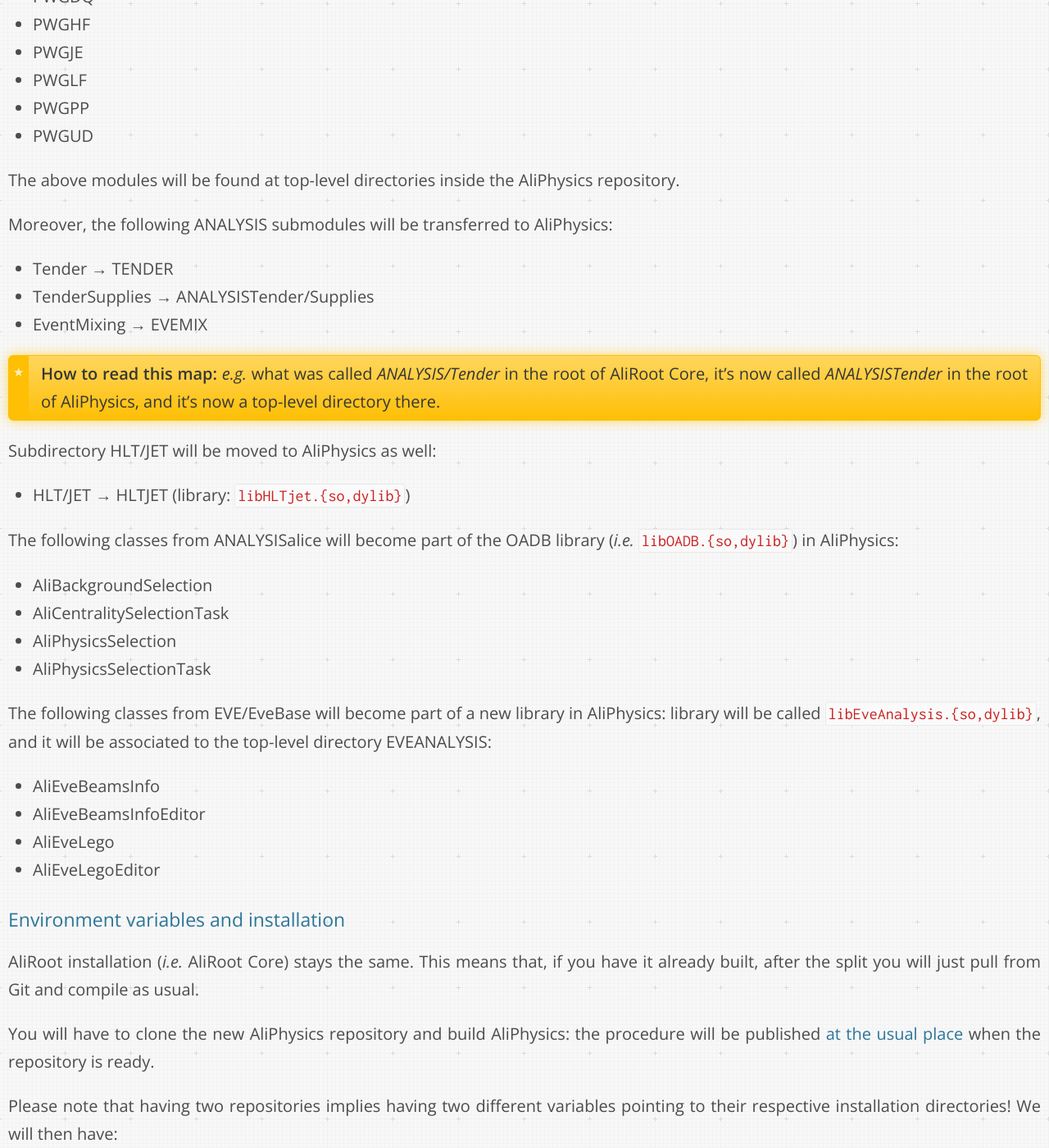
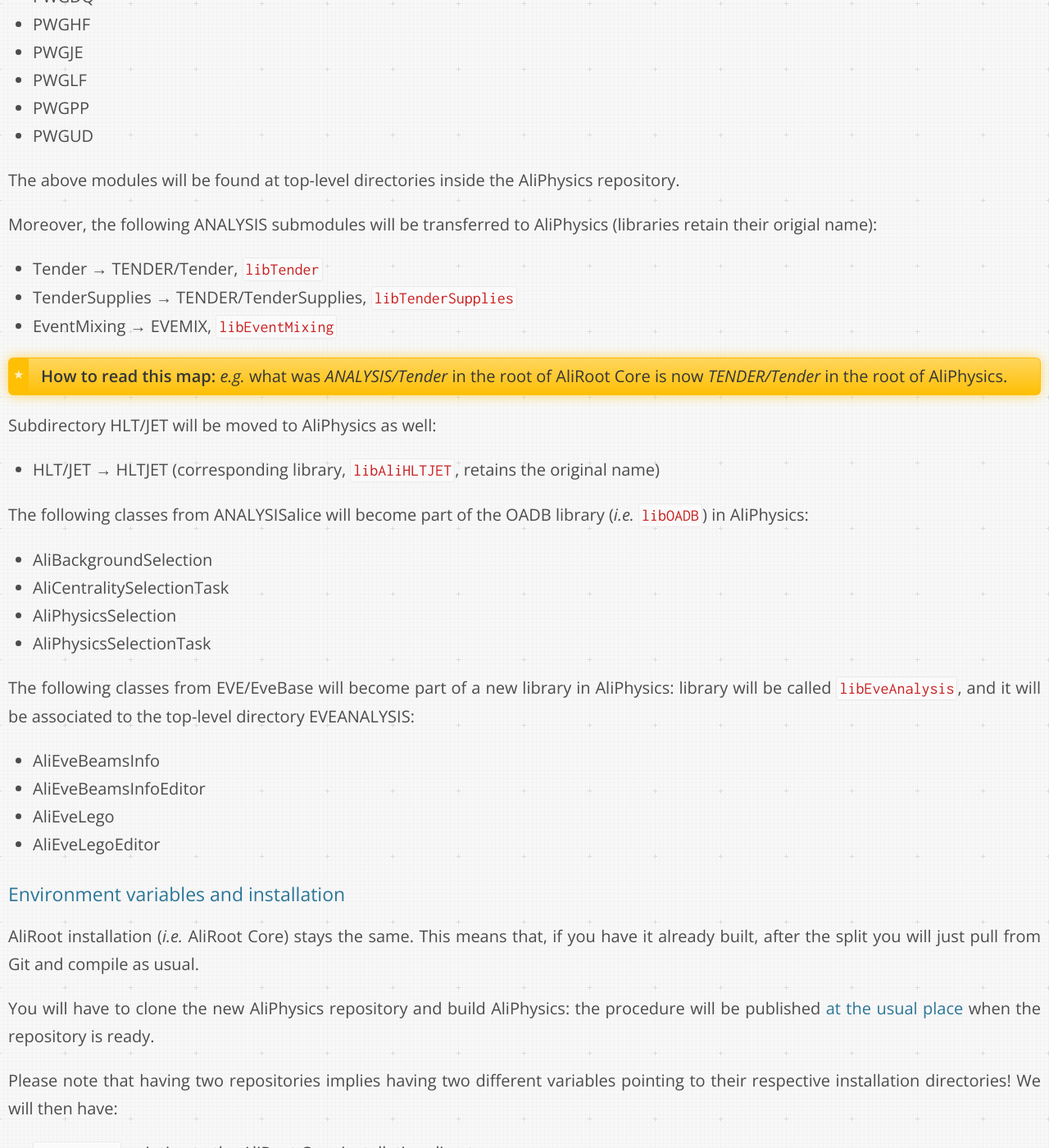
Before and after one commit to dberzano/dberzano.github.io, a Jekyll site: the page built from _posts/2015-01-14-aliroot-split.md, in a window 1280 px wide and 1400 px high, scrolled down 1116 px. Shown: the whole window at 82% size. Built offline with Jekyll 4.4.1, drawn with Linux system fonts in a browser that asks for light colours; Markdown is read by kramdown in place of the engine named in the settings.

Commit message:
Post: fixed mappings (thanks Alina)

```diff
--- a/_posts/2015-01-14-aliroot-split.md
+++ b/_posts/2015-01-14-aliroot-split.md
@@ -39,22 +39,22 @@
 repository.
 
 Moreover, the following **ANALYSIS submodules** will be transferred to
-AliPhysics:
+AliPhysics (libraries retain their origial name):
 
- * Tender → TENDER
- * TenderSupplies → ANALYSISTender/Supplies
- * EventMixing → EVEMIX
+ * Tender → TENDER/Tender, `libTender`
+ * TenderSupplies → TENDER/TenderSupplies, `libTenderSupplies`
+ * EventMixing → EVEMIX, `libEventMixing`
 
-> **How to read this map:** *e.g.* what was called *ANALYSIS/Tender* in the root
-> of AliRoot Core, it's now called *ANALYSISTender* in the root of AliPhysics,
-> and it's now a top-level directory there.
+> **How to read this map:** *e.g.* what was  *ANALYSIS/Tender* in the root of
+> AliRoot Core is now *TENDER/Tender* in the root of AliPhysics.
 
 Subdirectory **HLT/JET** will be moved to AliPhysics as well:
 
- * HLT/JET → HLTJET (library: `libHLTjet.{so,dylib}`)
+ * HLT/JET → HLTJET (corresponding library, `libAliHLTJET`, retains the original
+   name)
 
 The following classes from **ANALYSISalice** will become part of the
-**OADB library** (*i.e.* `libOADB.{so,dylib}`) in AliPhysics:
+**OADB library** (*i.e.* `libOADB`) in AliPhysics:
 
  * AliBackgroundSelection
  * AliCentralitySelectionTask
@@ -62,8 +62,8 @@
  * AliPhysicsSelectionTask
 
 The following classes from **EVE/EveBase** will become part of a new library in
-AliPhysics: library will be called `libEveAnalysis.{so,dylib}`, and it will be
-associated to the top-level directory **EVEANALYSIS**:
+AliPhysics: library will be called `libEveAnalysis`, and it will be associated
+to the top-level directory **EVEANALYSIS**:
 
  * AliEveBeamsInfo
  * AliEveBeamsInfoEditor
```
